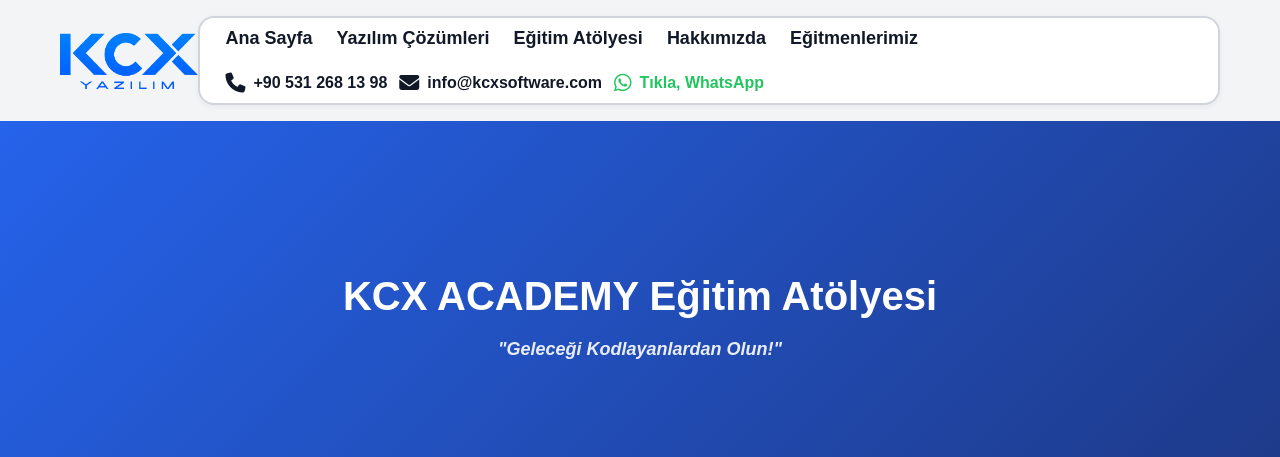
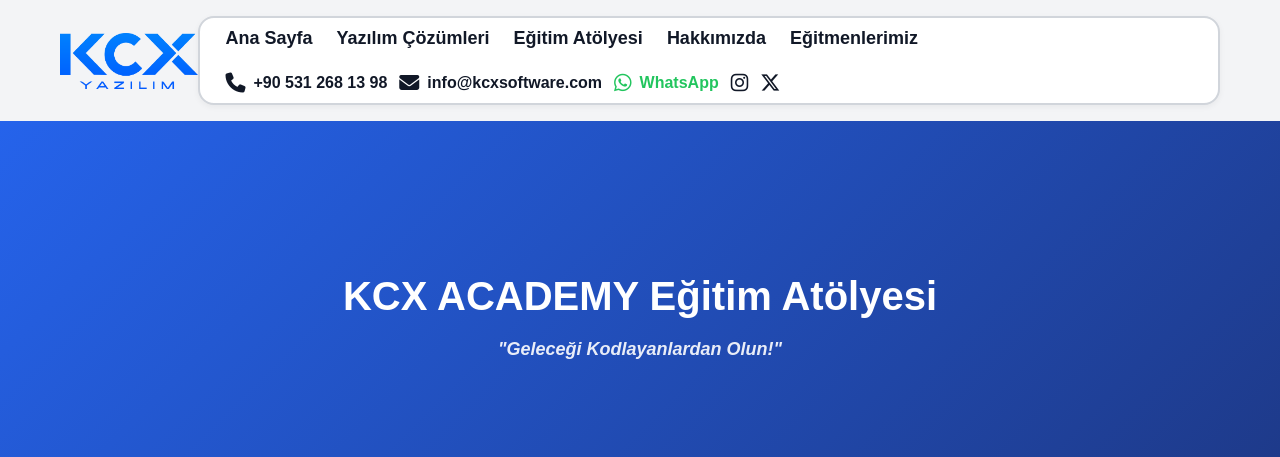
Before and after one commit to kaganpydev/kcxyazilim, a Flask app: page /akademi in a window 1280 px wide. Shown: the top 457 px of the page. Run offline with Flask 3, Linux system fonts and the light colour scheme.

Commit message:
Add social media links and improve mobile menu
Updated the base HTML template to include social media links for Instagram and Twitter, and adjusted the mobile menu for better accessibility.

```diff
--- a/templates/base.html
+++ b/templates/base.html
@@ -16,6 +16,7 @@
   <meta property="og:image" content="{{ url_for('static', filename='images/logo.png') }}">
   <meta property="og:url" content="https://www.kcxsoftware.com/">
   <meta name="twitter:card" content="summary_large_image">
+
 
   <link rel="icon" type="image/png" href="{{ url_for('static', filename='images/favicon.png') }}">
 
@@ -56,7 +57,19 @@
         <div class="menu-contact">
           <a href="tel:+905312681398"><i class="fa-solid fa-phone"></i> +90 531 268 13 98</a>
           <a href="mailto:info@kcxsoftware.com"><i class="fa-solid fa-envelope"></i> info@kcxsoftware.com</a>
-          <a href="https://wa.me/905312681398" target="_blank" class="whatsapp"><i class="fa-brands fa-whatsapp"></i> Tıkla, WhatsApp</a>
+          <a href="https://wa.me/905312681398" target="_blank" class="whatsapp"><i class="fa-brands fa-whatsapp"></i>WhatsApp</a>
+          <a href="https://www.instagram.com/kcxsoftware/"
+   target="_blank"
+   class="social-icon instagram"
+   aria-label="KCX Software Instagram">
+   <i class="fa-brands fa-instagram"></i>
+   <a href="https://x.com/kcxsoftware"
+   target="_blank"
+   class="social-icon twitter"
+   aria-label="KCX Software Twitter">
+   <i class="fa-brands fa-x-twitter"></i>
+</a>
+
         </div>
       </nav>
     </div>
@@ -78,7 +91,19 @@
       <hr>
       <a href="tel:+905312681398">📞 +90 531 268 13 98</a>
       <a href="mailto:info@kcxsoftware.com">✉️ info@kcxsoftware.com</a>
-      <a href="https://wa.me/905312681398" target="_blank" class="whatsapp"><i class="fa-brands fa-whatsapp"></i> Tıkla, WhatsApp</a>
+      <a href="https://wa.me/905312681398" target="_blank" class="whatsapp"><i class="fa-brands fa-whatsapp"></i> WhatsApp</a>
+          <a href="https://www.instagram.com/kcxsoftware/"
+   target="_blank"
+   class="social-icon instagram"
+   aria-label="KCX Software Instagram">
+   <i class="fa-brands fa-instagram"></i></i> Instagram Hesabımız</a>
+   <a href="https://x.com/kcxsoftware"
+   target="_blank"
+   class="social-icon twitter"
+   aria-label="KCX Software Twitter">
+   <i class="fa-brands fa-x-twitter"></i></i> X Hesabımız</a>
+</a>
+
     </nav>
   </div>
 </header>
```
